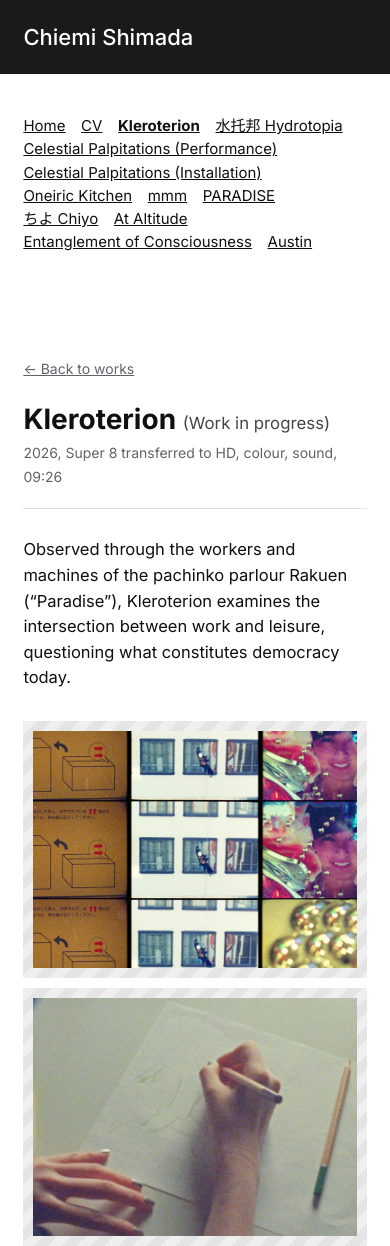
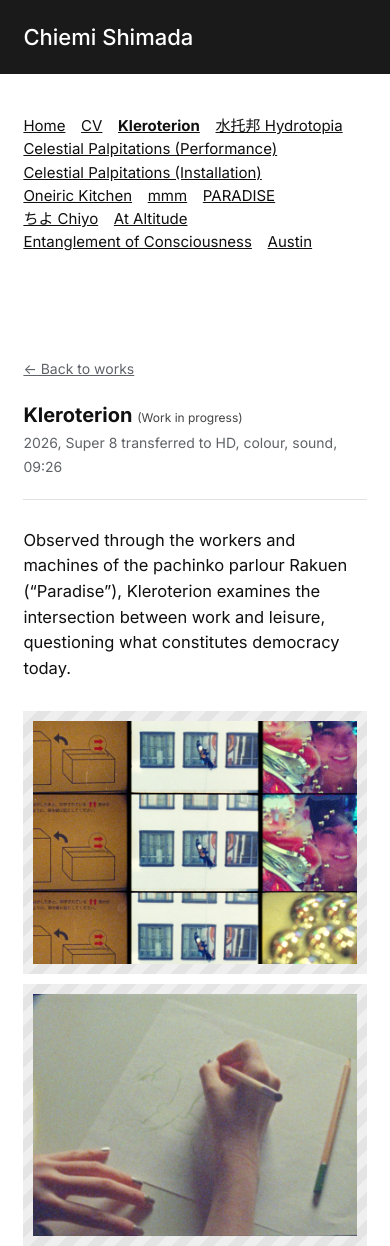
Before and after one commit to smdcem/.github.io, a plain HTML site: page projects/kleroterion.html in a window 390 px wide. Shown: the top 1246 px of the page. Drawn offline with Linux system fonts and the light colour scheme.

Commit message:
Update style.css

```diff
--- a/css/style.css
+++ b/css/style.css
@@ -199,7 +199,7 @@ img{ max-width: 100%; display: block; }
 .project-head .backlink:hover{ color: var(--ink); }
 
 .project-head h1{
-  font-size: clamp(28px, 4vw, 38px);
+  font-size: clamp(20px, 4vw, 38px);
   font-weight: 700;
   margin: 0 0 4px;
   line-height: 1.2;
@@ -258,6 +258,9 @@ img{ max-width: 100%; display: block; }
   color: #9a9a9a;
   text-align: center;
   padding: 10px;
+}
+.media-grid.editorial .media-frame {
+  aspect-ratio: auto;
 }
 .media-frame img{ width: 100%; height: 100%; object-fit: cover; }
 
```
